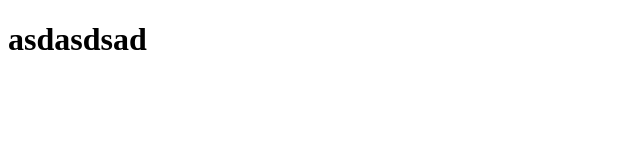
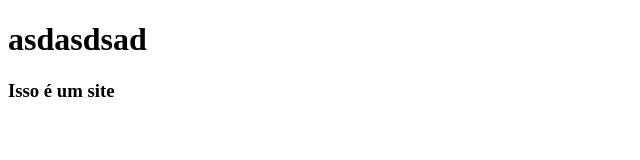
Before and after one commit to potoi/sitenode, a website: page home.html in a window 1280 px wide. Shown: the whole page, without its empty margins (0-640 px from the left). Drawn offline with Linux system fonts and the light colour scheme.

Commit message:
Adicionei coisa

```diff
--- a/home.html
+++ b/home.html
@@ -5,6 +5,7 @@
   </head>
   <body>
     <h1>asdasdsad</h1>
+    <h3>Isso é um site </h3>
  </body>
 
 
```
